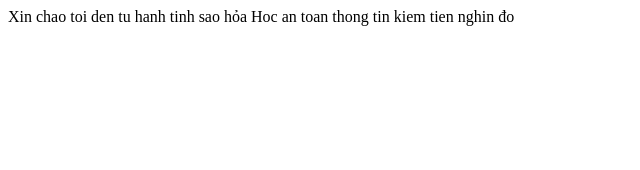
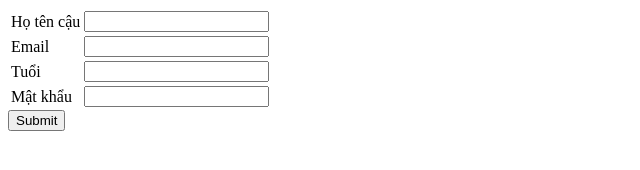
Before and after one commit to Qnhu2502/Qnhu2502.github.io, a plain HTML site: page index.html in a window 1280 px wide. Shown: the whole page, without its empty margins (0-640 px from the left). Drawn offline with Linux system fonts and the light colour scheme.

Commit message:
Update index.html

```diff
--- a/index.html
+++ b/index.html
@@ -1,2 +1,29 @@
-Xin chao toi den tu hanh tinh sao hỏa
-Hoc an toan thong tin kiem tien nghin đo
+<!DOCTYPE html>
+<html lang="en">
+<head>
+    <title>Form Demo</title>
+</head>
+<body>
+    <form action="">
+        <table>
+            <tr>
+                <td><label for="hoten">Họ tên cậu</label></td>
+                <td><input type="text" id="hoten" name="hoten"></td>
+            </tr>
+            <tr>
+                <td><label for="email">Email</label></td>
+                <td><input type="email" id="email" name="email"></td>
+            </tr>
+            <tr>
+                <td><label for="tuoi">Tuổi</label></td>
+                <td><input type="number" id="tuoi" name="tuoi"></td>
+            </tr>
+            <tr>
+                <td><label for="matkhau">Mật khẩu</label></td>
+                <td><input type="password" id="matkhau" name="matkhau"></td>
+            </tr>
+        </table>
+        <input type="submit">
+    </form>
+</body>
+</html>
```
